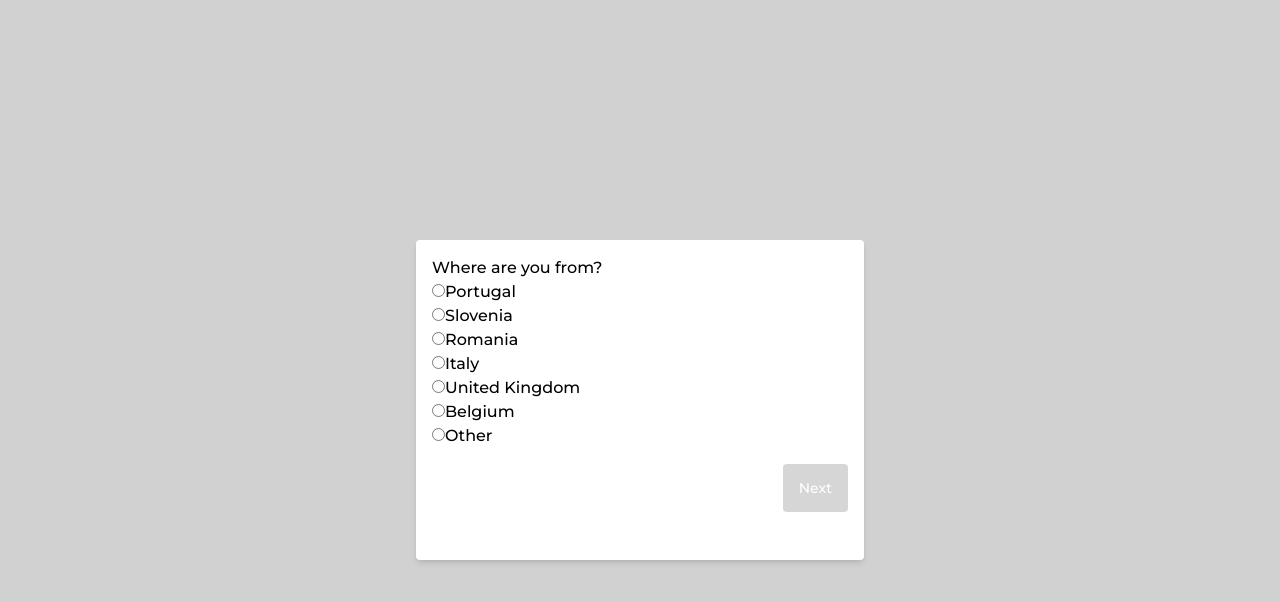
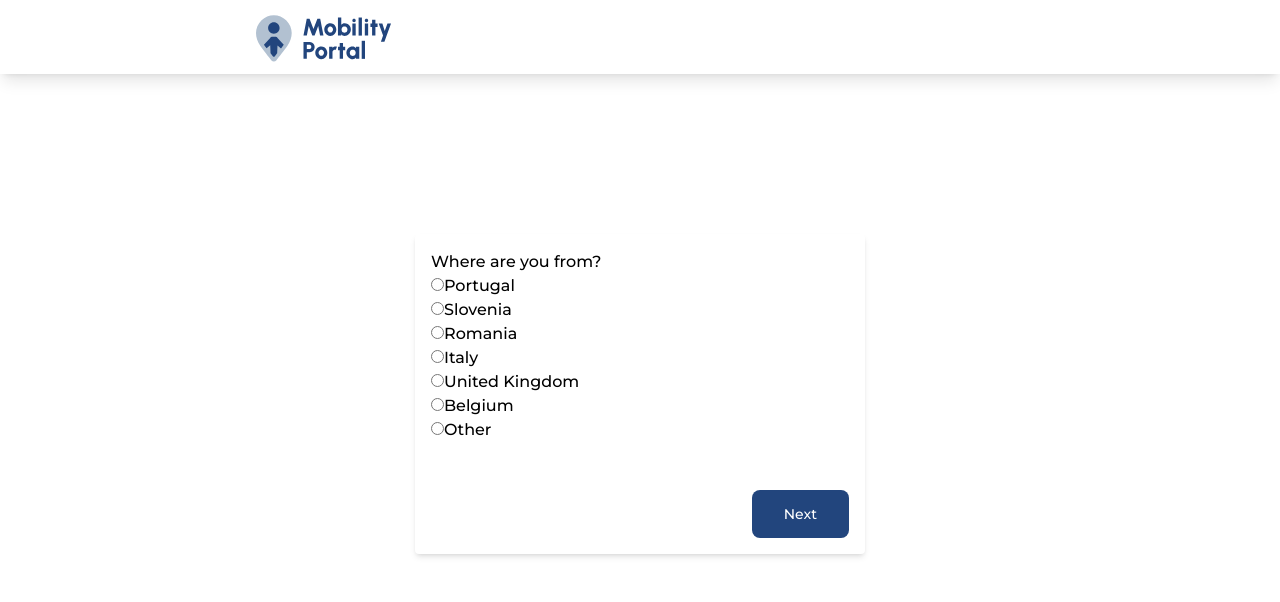
Before and after one commit to AnejVovcak/mobility-portal-web, a Next.js app: page /wizard in a window 1280 px wide. Shown: the top 602 px of the page. Built offline with nearby package versions, Linux system fonts and the light colour scheme.

Commit message:
UI update of questions

```diff
--- a/app/globals.css
+++ b/app/globals.css
@@ -1,23 +1,6 @@
 @tailwind base;
 @tailwind components;
 @tailwind utilities;
-
-.question-card-container {
-	@apply flex items-center justify-center min-h-screen bg-light-gray;
-}
-
-.question-card {
-	@apply p-4 bg-white rounded shadow-md w-full max-w-md mx-auto;
-	@apply h-64 md:h-72 lg:h-80;
-}
-
-.button-group {
-	@apply flex justify-between mt-4;
-}
-
-.button {
-	@apply px-4 py-2 bg-gray text-white rounded hover:bg-blue;
-}
 
 .tooltip {
     color: #0000EE;
--- a/app/ui/NavBar.tsx
+++ b/app/ui/NavBar.tsx
@@ -1,10 +1,11 @@
+'use client';
 import {Logo} from "@/app/ui/Logo";
 
 export const NavBar = () => {
     return (
         <div className="flex max-w-full justify-between items-center h-[74px] px-64 shadow-lg shadow-ligh-gray">
             <div className="flex items-center space-x-4">
-                <div>
+                <div className="cursor-pointer" onClick={() => window.location.href = '/'}>
                     <Logo/>
                 </div>
             </div>
--- a/app/ui/QuestionCard.tsx
+++ b/app/ui/QuestionCard.tsx
@@ -15,15 +15,17 @@ interface QuestionCardProps {
 
 export default function QuestionCard(props: QuestionCardProps) {
   return (
-    <div className={`question-card ${props.visible ? 'block' : 'hidden'}`}>
+    <div className={`p-4 bg-white rounded shadow-md w-[450px] h-80 flex flex-col justify-between
+    ${props.visible ? 'block' : 'hidden'}`}>
+
       {props.childComponent}
 
-      <div className="button-group">
+      <div className="flex justify-between mt-4">
           {!props.isFirst && <Button onClick={props.onBack}>Back</Button>}
           {props.isLast ? (
             <Button onClick={props.onSubmit}>Submit</Button>
           ) : (
-            <Button className="button ml-auto" onClick={props.onNext}>Next</Button>
+            <Button className="ml-auto" onClick={props.onNext}>Next</Button>
           )}
       </div>
     </div>
--- a/app/wizard/layout.tsx
+++ b/app/wizard/layout.tsx
@@ -1,7 +1,11 @@
+import {NavBar} from "@/app/ui/NavBar";
+import React from "react";
+
 export default function Layout({ children }: { children: React.ReactNode }) {
     return (
-        <div className="flex h-screen flex-col md:flex-row md:overflow-hidden">
-            <div className="flex-grow md:overflow-y-auto">{children}</div>
+        <div className="h-svh">
+            <NavBar/>
+            {children}
         </div>
     );
 }
--- a/app/wizard/page.tsx
+++ b/app/wizard/page.tsx
@@ -312,7 +312,7 @@ export default function WizardPage() {
     return (
         <div>
             {!showAnswers && (
-                <div className="question-card-container">
+                <div className="flex flex-col items-center justify-center pt-40">
                     {Array.from({length: numOfQuestions}, (_, i) => (
                         <QuestionCard
                             key={i}
```
